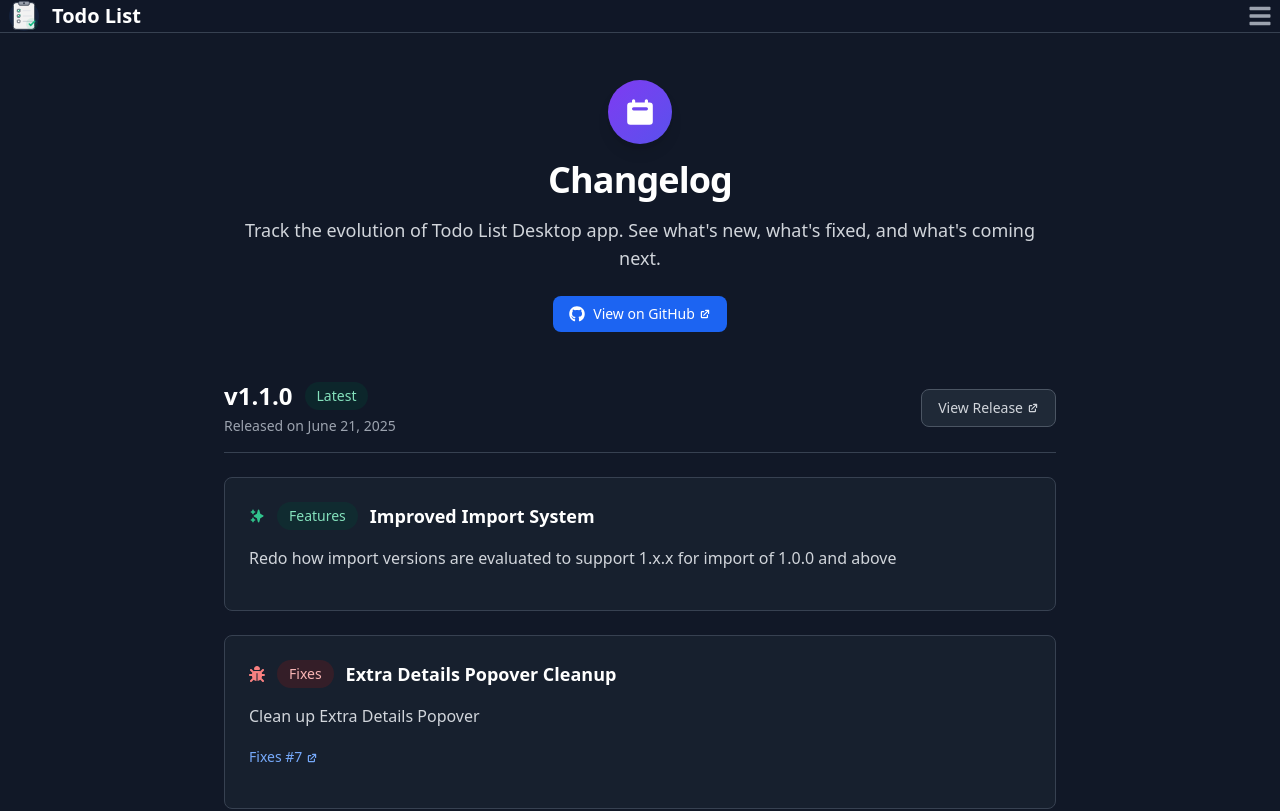
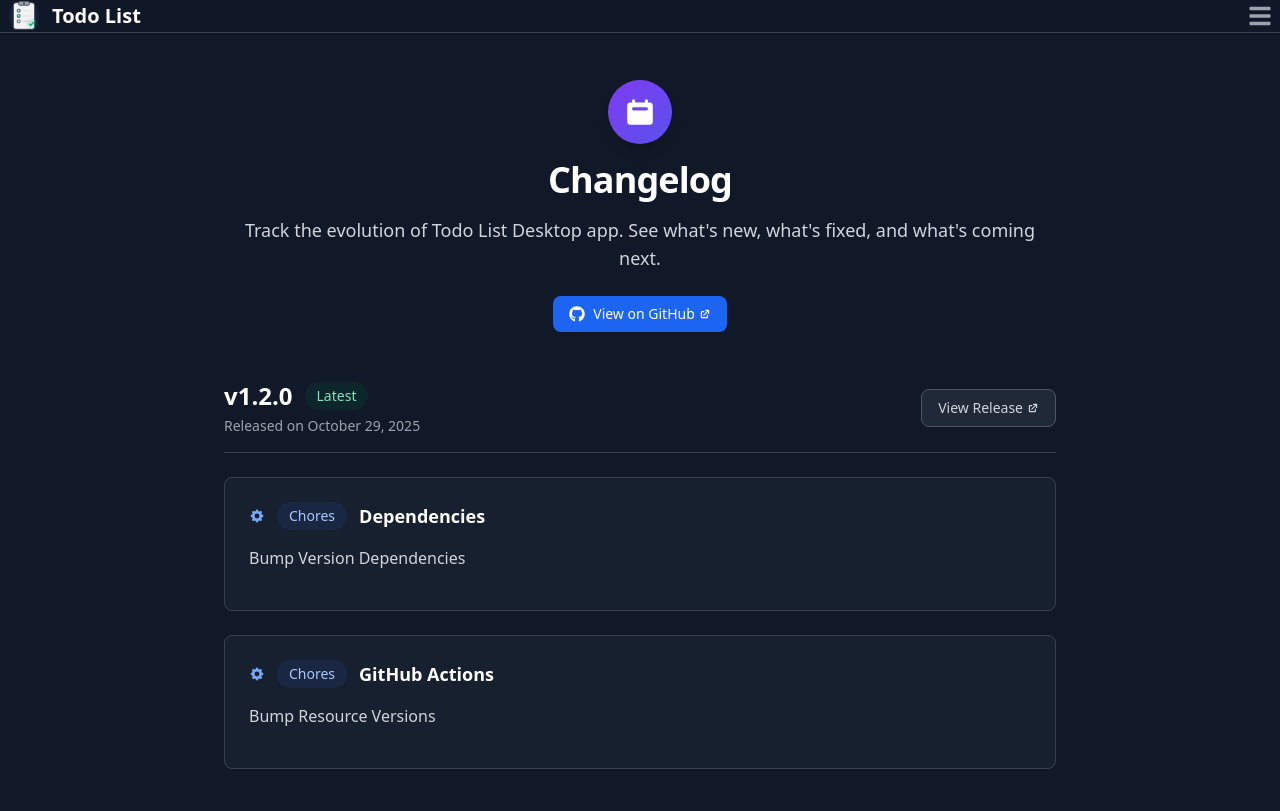
Before and after one commit to chiefpansancolt/todo-list.chiefpansancolt.dev, a Next.js app: page /changelog in a window 1280 px wide. Shown: the top 811 px of the page. Built offline with nearby package versions, Linux system fonts and the light colour scheme.

Commit message:
update changelog

```diff
--- a/app/changelog/page.tsx
+++ b/app/changelog/page.tsx
@@ -22,9 +22,25 @@ export const metadata = generatePageMetadata({
 
 const versions: Version[] = [
   {
+    version: "1.2.0",
+    date: "2025-10-29",
+    isLatest: true,
+    changes: [
+      {
+        type: "chore",
+        title: "Dependencies",
+        description: "Bump Version Dependencies",
+      },
+      {
+        type: "chore",
+        title: "GitHub Actions",
+        description: "Bump Resource Versions",
+      },
+    ],
+  },
+  {
     version: "1.1.0",
     date: "2025-06-21",
-		isLatest: true,
     changes: [
       {
         type: "feature",
@@ -142,7 +158,9 @@ export default function Changelog() {
   const getChangeIcon = (type: ChangeItem["type"]) => {
     switch (type) {
       case "feature":
-				return <HiSparkles className="h-4 w-4 text-green-600 dark:text-green-400" />;
+        return (
+          <HiSparkles className="h-4 w-4 text-green-600 dark:text-green-400" />
+        );
       case "fix":
         return <FaBug className="h-4 w-4 text-red-600 dark:text-red-400" />;
       case "chore":
@@ -284,7 +302,8 @@ export default function Changelog() {
           Stay Updated
         </h3>
         <p className="mb-6 text-gray-600 dark:text-gray-300">
-					Follow our GitHub repository to get notified about new releases and updates.
+          Follow our GitHub repository to get notified about new releases and
+          updates.
         </p>
         <div className="flex flex-col justify-center space-y-3 sm:flex-row sm:space-y-0 sm:space-x-4">
           <ExternalLink
```
Lines whose indentation alone changed are shown as unchanged.
